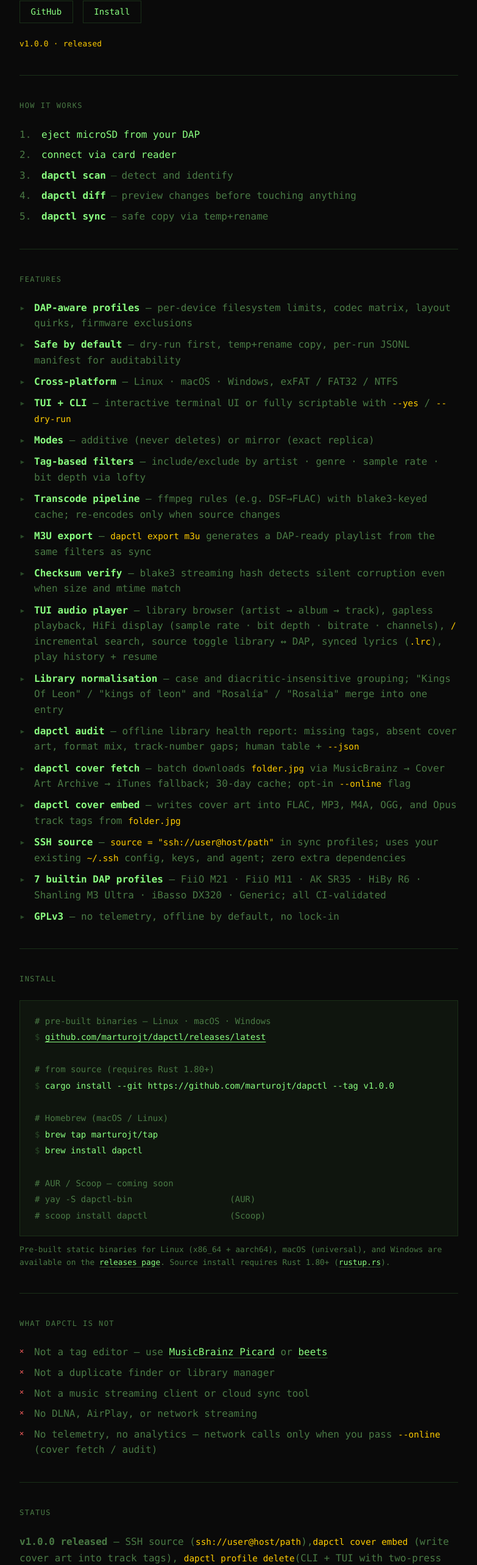
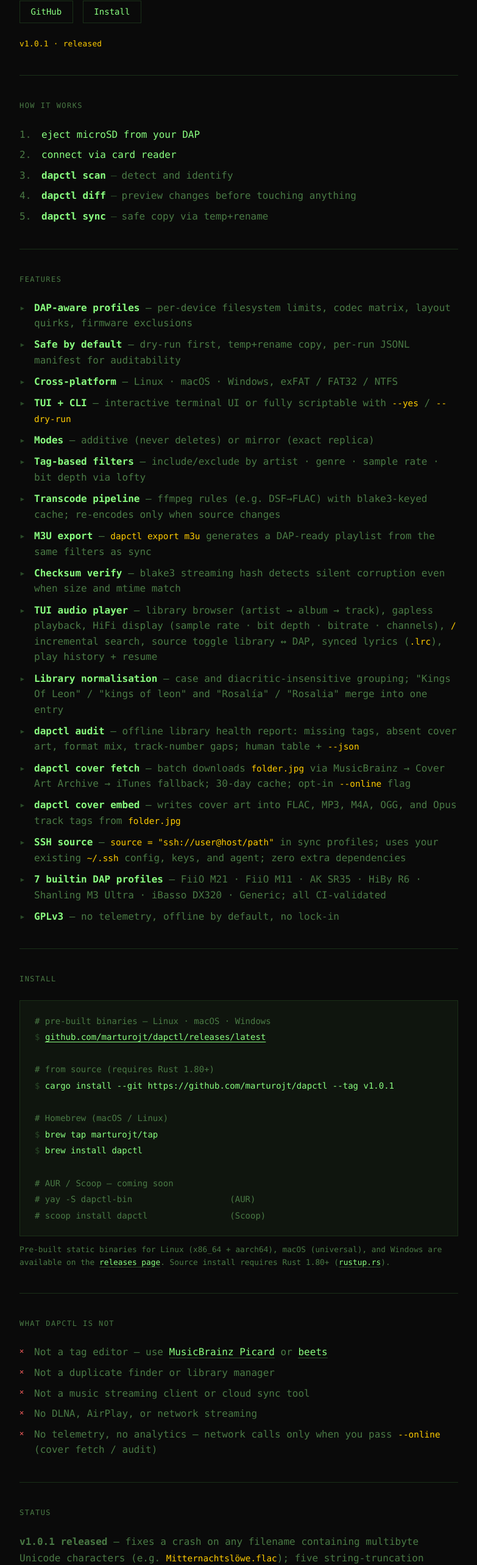
Before and after one commit to marturojt/dapctl-site, a Next.js app: page / in a window 1280 px wide. Shown: the part 221-2787 px from the top of the page at 61% size, without its empty margins (248-1031 px from the left). Built offline with nearby package versions, Linux system fonts and the light colour scheme.

Commit message:
chore: update site to v1.0.1

```diff
--- a/app/page.tsx
+++ b/app/page.tsx
@@ -5,7 +5,7 @@ const installHtml = `<span class="comment"># pre-built binaries — Linux · mac
 <span class="prompt">$</span> <a href="${RELEASES}" class="code-link">github.com/marturojt/dapctl/releases/latest</a>
 
 <span class="comment"># from source (requires Rust 1.80+)</span>
-<span class="prompt">$</span> cargo install --git https://github.com/marturojt/dapctl --tag v1.0.0
+<span class="prompt">$</span> cargo install --git https://github.com/marturojt/dapctl --tag v1.0.1
 
 <span class="comment"># Homebrew (macOS / Linux)</span>
 <span class="prompt">$</span> brew tap marturojt/tap
@@ -25,7 +25,7 @@ export default function Home() {
           <a className="btn" href={GITHUB}>GitHub</a>
           <a className="btn" href="#install">Install</a>
         </nav>
-        <span className="status-chip">v1.0.0 · released</span>
+        <span className="status-chip">v1.0.1 · released</span>
       </header>
 
       <section id="how-it-works">
@@ -109,7 +109,13 @@ export default function Home() {
       <section id="status">
         <h2 className="section-title">status</h2>
         <p className="status-text">
-          <strong>v1.0.0 released</strong> — SSH source (<code>ssh://user@host/path</code>),
+          <strong>v1.0.1 released</strong> — fixes a crash on any filename containing
+          multibyte Unicode characters (e.g. <code>Mitternachtslöwe.flac</code>); five
+          string-truncation helpers replaced with char-boundary-safe code; dependency
+          security updates (crossbeam-epoch, anyhow).
+        </p>
+        <p className="status-text">
+          <strong>v1.0.0</strong> — SSH source (<code>ssh://user@host/path</code>),
           <code>dapctl cover embed</code> (write cover art into track tags), <code>dapctl profile delete</code>
           (CLI + TUI with two-press confirm), 5 new builtin DAP profiles (7 total, all CI-validated),
           path-limit warnings from DAP firmware spec, typed error taxonomy with structured exit codes,
@@ -138,6 +144,10 @@ export default function Home() {
           <strong>v0.1.0</strong> — sync engine, TUI (profiles · diff · progress · log · wizard),
           real-world validated: 2,108 FLAC · 75 GB · HiBy R4 microSD.
         </p>
+        <a className="backlog-link" href={`${GITHUB}/releases/tag/v1.0.1`}>
+          → v1.0.1 release notes
+        </a>
+        {' '}
         <a className="backlog-link" href={`${GITHUB}/releases/tag/v1.0.0`}>
           → v1.0.0 release notes
         </a>
```
